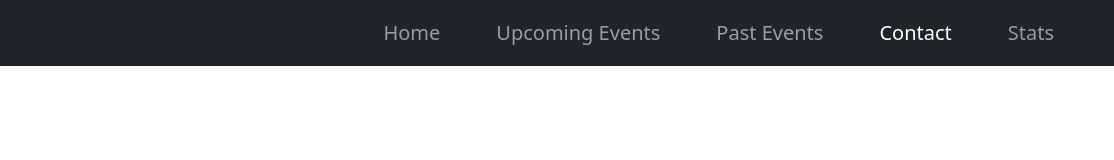
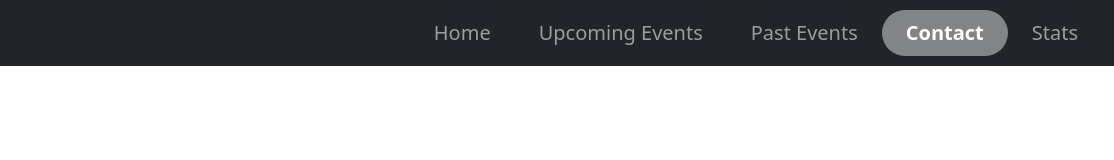
Before and after one commit to Riccamach29/AmazingEventsRicardoCamacho, a plain HTML site: page Contact.html in a window 1280 px wide. Shown: the full height of the page, 166-1280 px from the left. Drawn offline with nearby package versions, Linux system fonts and the light colour scheme.

Commit message:
se agrega negrita y contorno redondeado al nav

```diff
--- a/Contact.html
+++ b/Contact.html
@@ -21,19 +21,19 @@
                 <div class="collapse navbar-collapse" id="navbarScroll">
                     <ul class="navbar-nav ms-auto my-2 my-lg-0 navbar-nav-scroll" style="--bs-scroll-height: 200px;">
                         <li class="nav-item">
-                            <a class="nav-link pe-5 fs-5" href="./index.html">Home</a>
+                            <a class="nav-link px-4 fs-5" href="./index.html">Home</a>
                         </li>
                         <li class="nav-item">
-                            <a class="nav-link pe-5 fs-5" href="./UpcomingEvents.html">Upcoming Events</a>
+                            <a class="nav-link px-4 fs-5" href="./UpcomingEvents.html">Upcoming Events</a>
                         </li>
                         <li class="nav-item">
-                            <a class="nav-link pe-5 fs-5" href="./PastEvents.html">Past Events</a>
+                            <a class="nav-link px-4 fs-5" href="./PastEvents.html">Past Events</a>
                         </li>
                         <li class="nav-item">
-                            <a class="nav-link active pe-5 fs-5" aria-current="page" href="#">Contact</a>
+                            <a class="nav-link active px-4 fs-5" aria-current="page" href="#">Contact</a>
                         </li>
                         <li class="nav-item">
-                            <a class="nav-link pe-5 fs-5" href="./Stats.html">Stats</a>
+                            <a class="nav-link px-4 fs-5" href="./Stats.html">Stats</a>
                         </li>
                     </ul>
                 </div>
--- a/main.css
+++ b/main.css
@@ -4,8 +4,10 @@
     --cafe-oscuro: #E5DDC5;
     --cafe-claro: #F1EEDC;
 
+}
 
-    --bs-navbar-bg: var(--cafe-oscuro); /* Define el color de fondo */
-
-
+nav a[href="#"]{
+    background-color: rgba(245, 245, 245, 0.46);
+    border-radius: 2rem;
+    font-weight: bold
 }
```
Also changed, not shown: PastEvents.html (+5 -5 lines), Stats.html (+5 -5 lines), UpcomingEvents.html (+5 -5 lines), index.html (+6 -6 lines).
